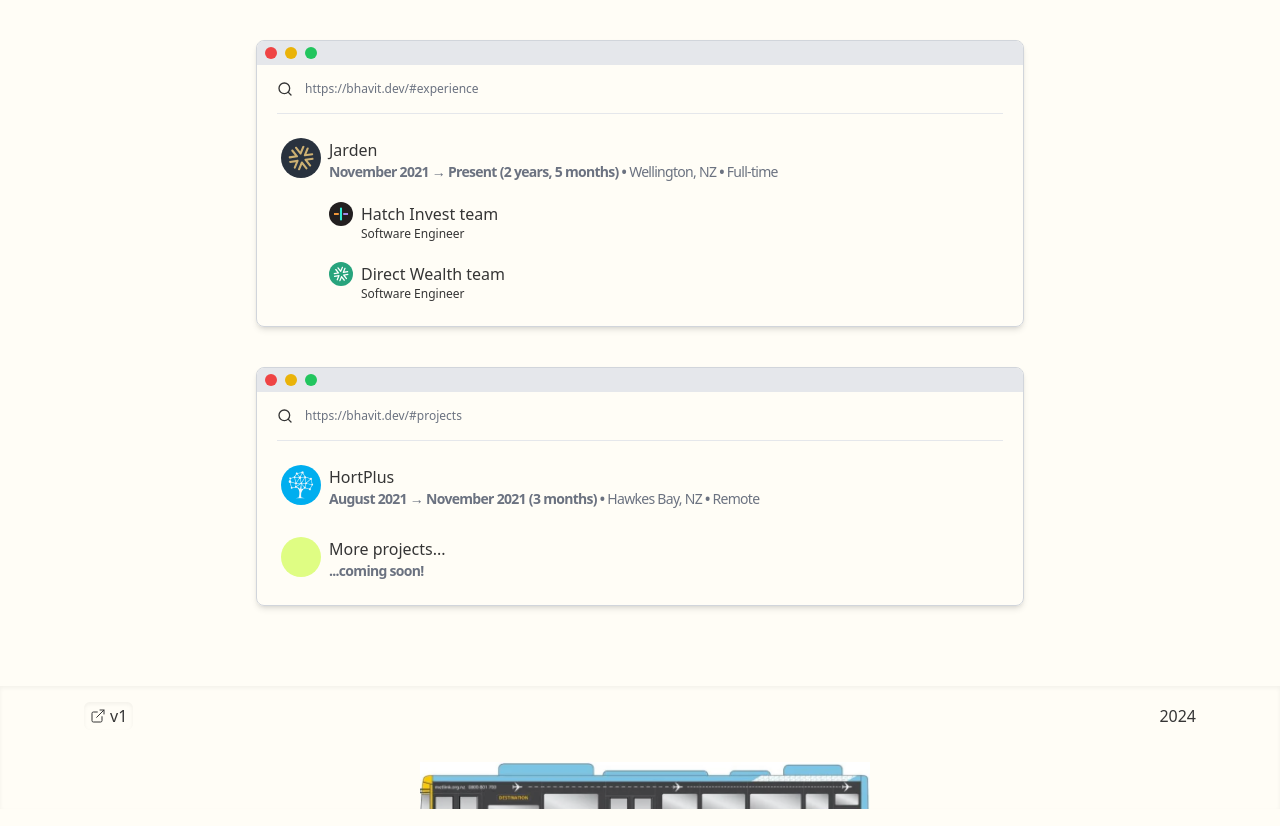
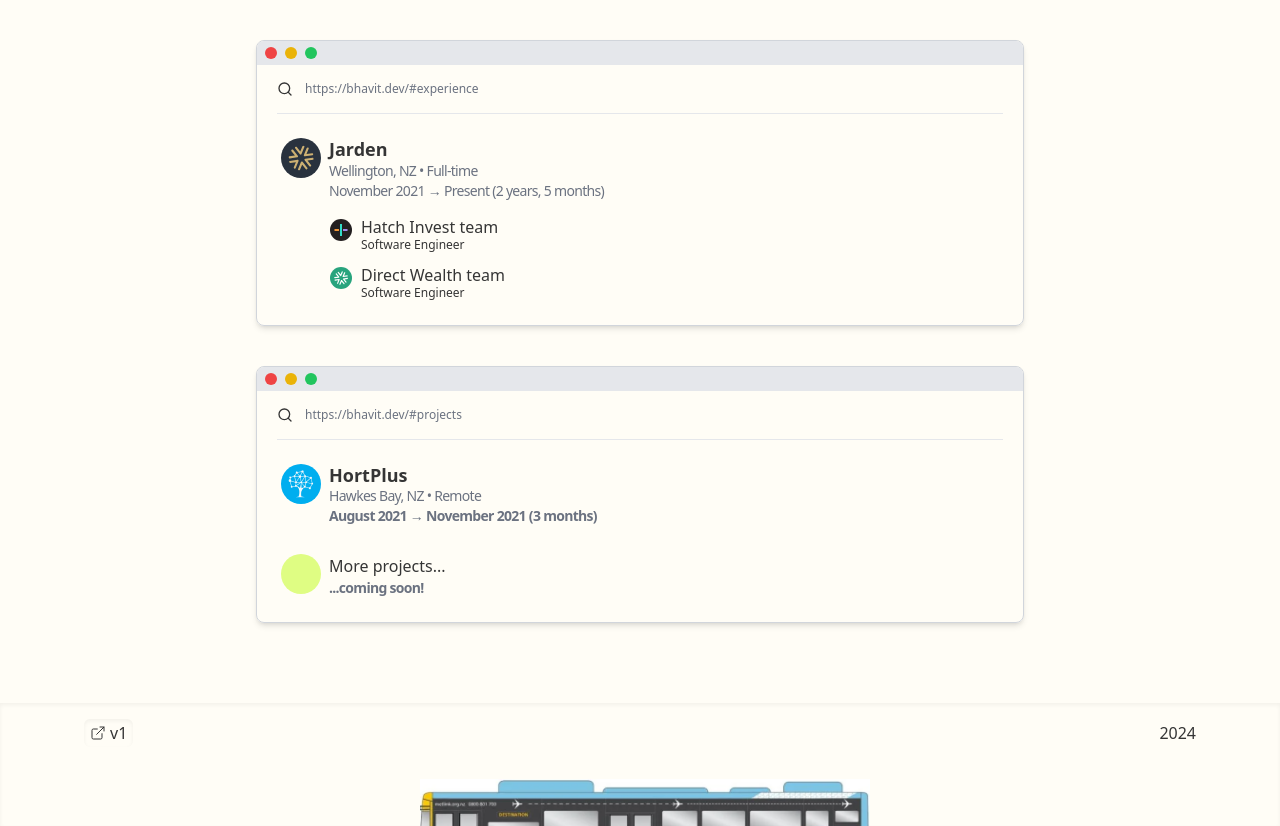
Before and after one commit to wa-bha/v2-personal-website, a Next.js app: page / in a window 1280 px wide. Shown: the part 840-1666 px from the top of the page. Built offline with nearby package versions, Linux system fonts and the light colour scheme.

Commit message:
refactor: cleanup heading heirachies

```diff
--- a/src/app/page.tsx
+++ b/src/app/page.tsx
@@ -57,86 +57,79 @@
         </div>
 
         <div className="absolute bottom-10 right-10 animate-spin-slow">
-          <MadeInWellingtonBadge className="w-20 md:w-[9em]" />
+          <MadeInWellingtonBadge className="w-28 md:w-32 lg:w-36" />
         </div>
       </header>
 
-      {/* Experience -> Jarden { Direct, and then Hatchinvest } */}
       <section id="experience" className="my-10 md:my-20 max-w-[90%] m-auto">
         <div className="max-w-3xl mx-auto flex flex-col gap-10">
           <BrowserWindow sectionName="experience">
-            <div className="flex flex-col gap-3">
             <article className="p-2 flex gap-2">
               <JardenLogo className="flex-none w-10 h-10" />
-                <div className="flex flex-col gap-5">
+
+              <div className="flex flex-col">
                 <header>
-                    <h5>
+                  <h5 className="text-lg font-semibold leading-tight">
                     <ExternalLink href="https://www.linkedin.com/in/bhavit-wadhwa/#experience">
                       Jarden
                     </ExternalLink>
                   </h5>
 
-                    <p className="text-gray-500 text-sm font-semibold tracking-tighter">
-                      <span>November 2021 → Present (2 years, 5 months)</span>
-                      <span className="font-semibold">{" • "}</span>
-                      <span className="font-light">Wellington, NZ</span>
-                      <span className="font-semibold">{" • "}</span>
-                      <span className="font-light">Full-time</span>
-                    </p>
+                  <div className="text-gray-500 text-sm tracking-tighter">
+                    <p className="font-light">Wellington, NZ • Full-time</p>
+                    <p className="font-medium">November 2021 → Present (2 years, 5 months)</p>
+                  </div>
                 </header>
 
-                  <section className="flex gap-2">
-                    <HatchLogo className="flex-none w-6 h-6" />
+                <div className="pt-4 flex flex-col gap-y-3">
+                  <section className="flex gap-x-2">
+                    <HatchLogo className="flex-none w-6 h-6 pt-0.5" />
 
                     <div>
-                      <h6 className="font-medium">Hatch Invest team</h6>
+                      <h6 className="font-medium leading-tight">Hatch Invest team</h6>
                       <p className="text-xs">Software Engineer</p>
                     </div>
                   </section>
 
-                  <section className="flex gap-2">
+                  <section className="flex gap-x-2">
                     <JardenLogo
-                      className="flex-none w-6 h-6"
+                      className="flex-none w-6 h-6 pt-0.5"
                       fillColor="#FFFFFF"
                       backgroundColor="#28A47D"
                     />
 
                     <div>
-                      <h6 className="font-medium">Direct Wealth team</h6>
+                      <h6 className="font-medium leading-tight">Direct Wealth team</h6>
                       <p className="text-xs">Software Engineer</p>
                     </div>
                   </section>
                 </div>
+              </div>
             </article>
-            </div>
           </BrowserWindow>
 
           <BrowserWindow sectionName="projects">
             <div className="flex flex-col gap-3">
               <article className="m-2 flex gap-2">
                 <HortPlusLogo className="flex-none w-10 h-10" />
-                <div className="flex flex-col gap-5">
+
                 <header>
-                    <h5>
+                  <h5 className="text-lg font-semibold leading-tight">
                     <ExternalLink href="https://www.linkedin.com/in/bhavit-wadhwa/#projects">
                       HortPlus
                     </ExternalLink>
                   </h5>
 
-                    <p className="text-gray-500 text-sm font-semibold tracking-tighter">
-                      <span>August 2021 → November 2021 (3 months)</span>
-                      <span className="font-semibold">{" • "}</span>
-                      <span className="font-light">Hawkes Bay, NZ</span>
-                      <span className="font-semibold">{" • "}</span>
-                      <span className="font-light">Remote</span>
-                    </p>
+                  <div className="text-gray-500 text-sm tracking-tighter">
+                    <p className="font-light">Hawkes Bay, NZ • Remote</p>
+                    <p className="font-semibold">August 2021 → November 2021 (3 months)</p>
+                  </div>
                 </header>
-                </div>
               </article>
 
               <article className="p-2 flex gap-2">
                 <div className="bg-green-yellow rounded-full w-10 h-10" />
-                <div className="flex flex-col gap-5">
+
                 <header>
                   <h5>More projects...</h5>
 
@@ -144,7 +137,6 @@
                     <span>...coming soon!</span>
                   </p>
                 </header>
-                </div>
               </article>
             </div>
           </BrowserWindow>
```
Lines whose indentation alone changed are shown as unchanged.
